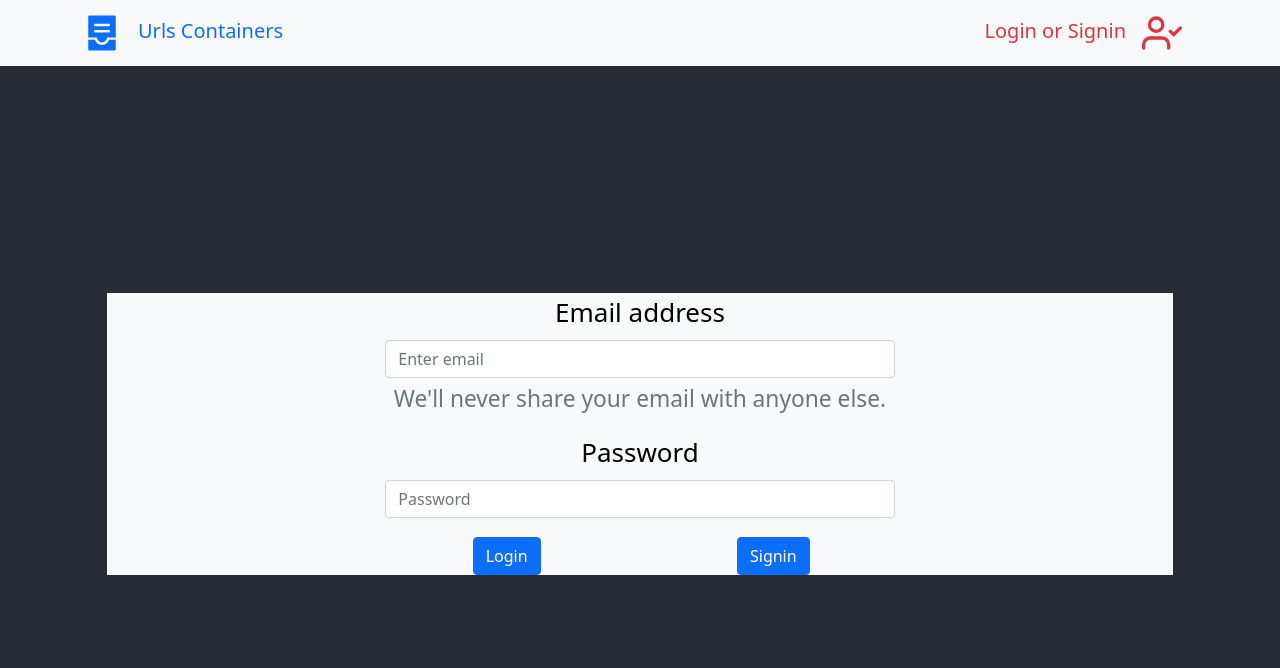
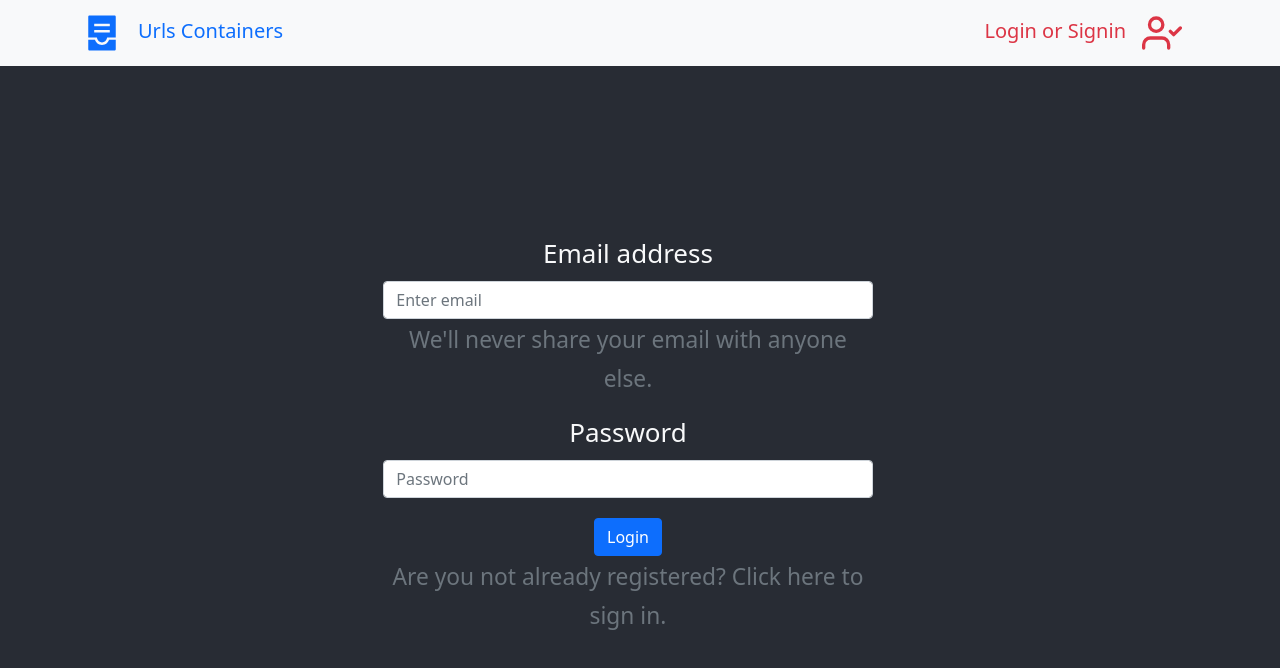
Before and after one commit to marcosaccarola/Url-Saver-fe, a React (Create React App) app: page / in a window 1280 px wide. Shown: the top 668 px of the page. Built offline with nearby package versions, Linux system fonts and the light colour scheme; no server answers.

Commit message:
login interface

```diff
--- a/src/components/000-Home.jsx
+++ b/src/components/000-Home.jsx
@@ -10,7 +10,7 @@ const Home=()=>{
     const[user,setUser]=useState()
 
     useEffect(() => {
-        login({"email":"2ndTest@email.com","pw":"1234Test!",setUser})
+        // login({"email":"2ndTest@email.com","pw":"1234Test!",setUser})
     },[])
 
     return(
--- a/src/components/000.css
+++ b/src/components/000.css
@@ -42,3 +42,6 @@
 /* .outlineOpenInNew {
   margin: 6px 12px 12px 6px;
 } */
+.hover:hover {
+  background-color: yellow;
+}
--- a/src/components/300-Central.jsx
+++ b/src/components/300-Central.jsx
@@ -9,8 +9,7 @@ const Central=({user,setUser})=>{
     const[selectedGroup,setSelectedGroup]=useState()
 
     return(
-        <Container fluid>
-            <Row className='vw-100'>
+        <Container fluid className='row'>
 
                 <Col sm={1} className=''>
                 </Col>
@@ -29,7 +28,7 @@ const Central=({user,setUser})=>{
                         </Col>
                         </>
                     :
-                        <Col sm={12} className='bg-light my-auto'>
+                        <Col sm={12} className='my-auto'>
                             <Login setUser={setUser} />
                         </Col>
                     }
@@ -39,7 +38,6 @@ const Central=({user,setUser})=>{
                 <Col sm={1} className=''>
                 </Col>
 
-            </Row>
         </Container>
     )
 }
--- a/src/components/305-Login.jsx
+++ b/src/components/305-Login.jsx
@@ -1,12 +1,16 @@
 import { useState } from "react"
-import { Button, Col, Form, Row } from "react-bootstrap"
+import { Button, Col, Container, Form, Row } from "react-bootstrap"
 import { login, register } from "../utilities/fetches"
 
 const Login=({setUser})=>{
+    const[isUserRegistered,setisUserRegistered]=useState(true)
+    const handleSetIsUserRegistered=()=>{
+        isUserRegistered==true?setisUserRegistered(false):setisUserRegistered(true)
+    }
     const[email,setEmail]=useState()
     const[pw,setPw]=useState()
     const loginUser=()=>{
-        // login({email,pw,setUser})
+        login({email,pw,setUser})
         console.log({email,pw})
     }
     const registerUser=()=>{
@@ -14,7 +18,7 @@ const Login=({setUser})=>{
     }
 
     return(
-        <Row className='justify-content-center'>
+        <Row className='justify-content-center text-light'>
             <Col sm={6}>
                 <Form>
                     <Form.Group className="mb-3" controlId="formBasicEmail">
@@ -30,18 +34,15 @@ const Login=({setUser})=>{
                         <Form.Control type="password" placeholder="Password" onChange={(e)=>setPw(e.target.value)} />
                     </Form.Group>
 
-                    <Row>
-                        <Col sm={6}>
-                            <Button variant="primary" type="submit" onClick={loginUser}>
-                                Login
-                            </Button>
-                        </Col>
-                        <Col sm={6}>
-                            <Button variant="primary" type="submit" onClick={registerUser}>
-                                Signin
-                            </Button>
-                        </Col>
-                    </Row>
+                    <Form.Group>
+                        <Button variant="primary" type="submit" onClick={loginUser}>
+                            Login
+                        </Button>
+                    </Form.Group>
+
+                    <Form.Text className="text-muted hover" onClick={handleSetIsUserRegistered}>
+                        Are you not already registered? Click here to sign in.
+                    </Form.Text>
                 </Form>
             </Col>
         </Row>
```
